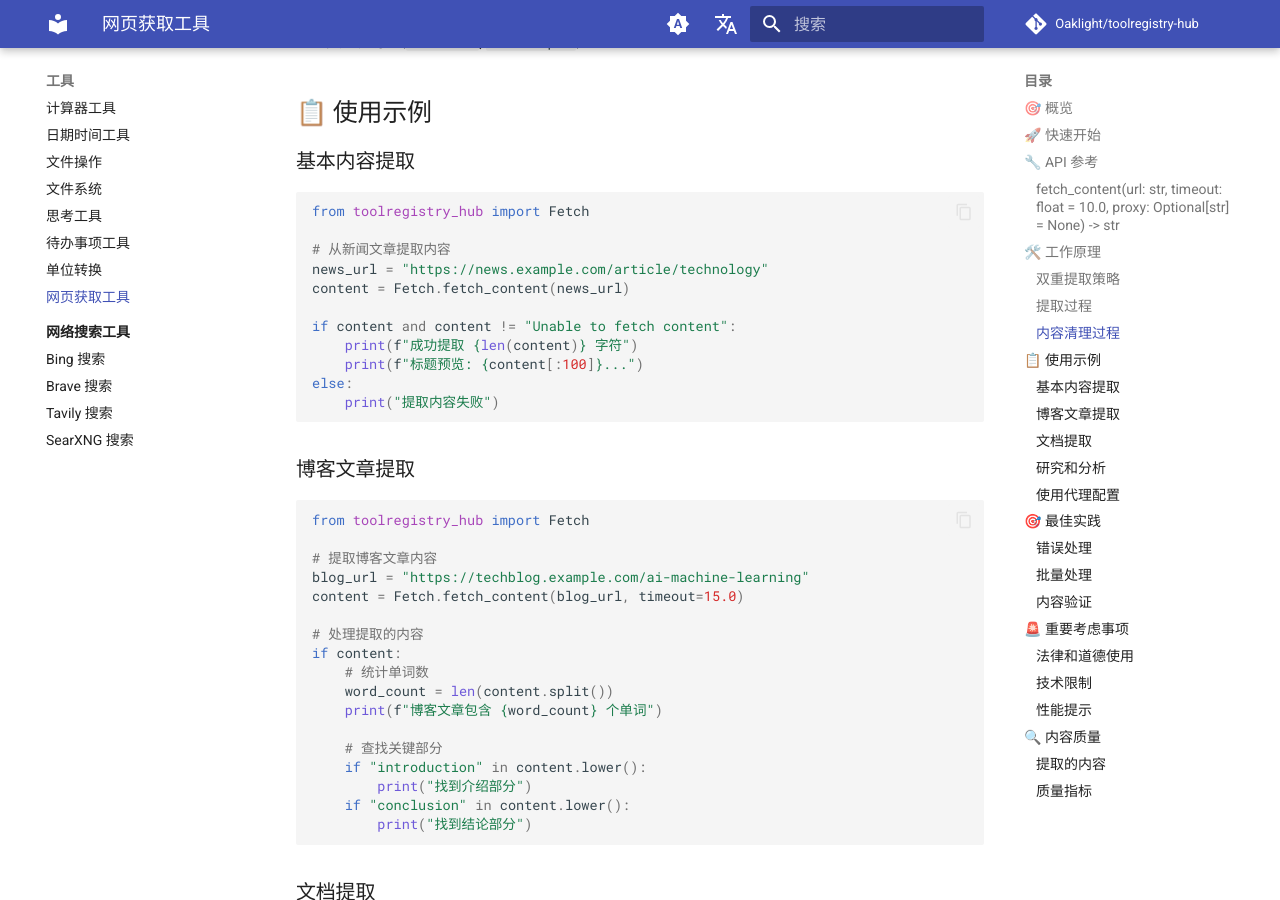
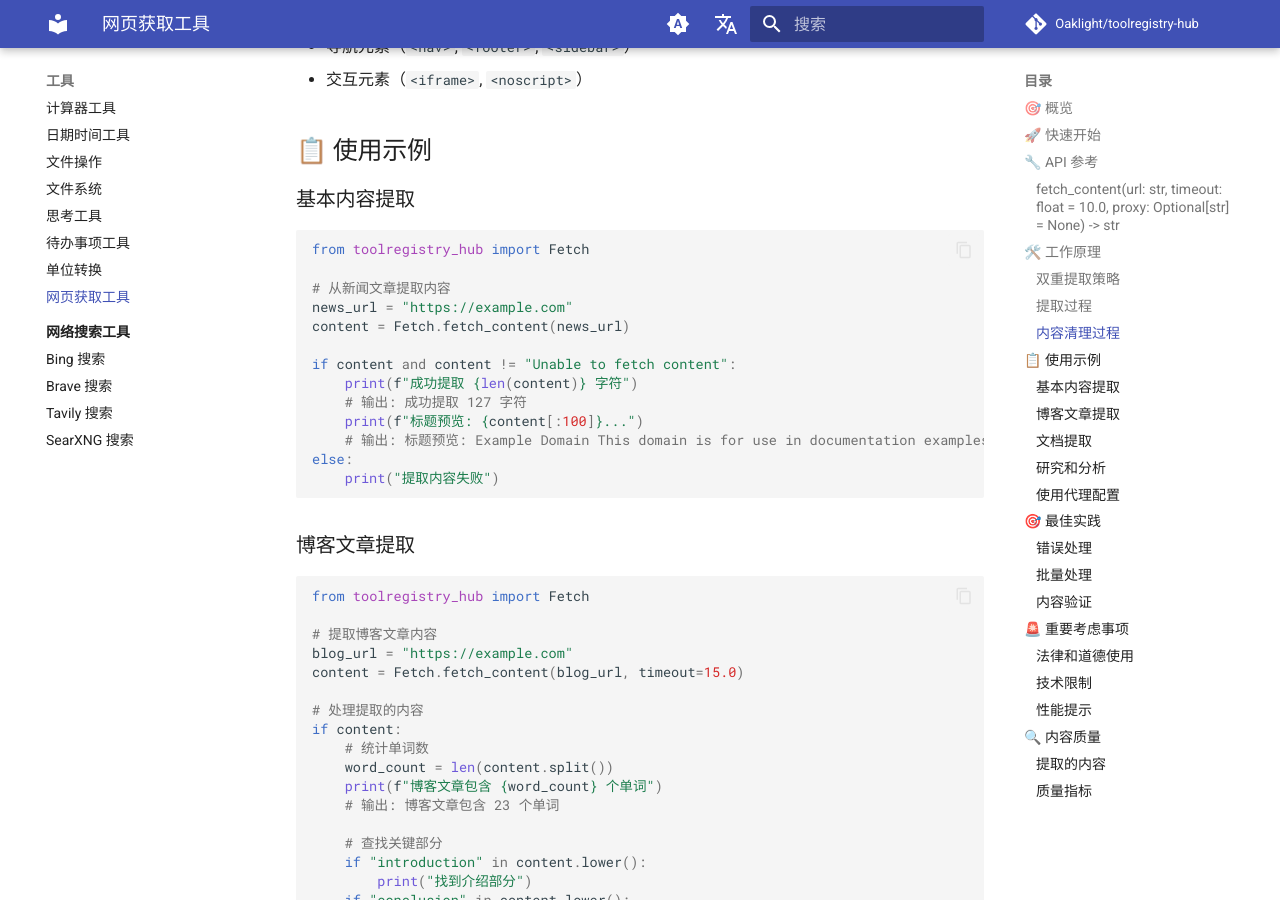
Before and after one commit to Oaklight/toolregistry-hub, an MkDocs documentation site: the page built from docs/tools/web_fetch_tool.md, in a window 1280 px wide and 900 px high, scrolled down 2240 px. Built offline with MkDocs 1.6.1 and Material for MkDocs 9.7.7, drawn with Linux system fonts in a browser that asks for light colours; comment, search, counter and statistics services are not loaded; some of the changed text lies outside the part shown.

Commit message:
📝 docs(web_fetch_tool): update examples with actual output comments
- add expected output comments for better documentation clarity
- update example URLs to use consistent domain
- include character count and content preview outputs
- add word count example output for blog post scenario

````diff
--- a/docs/tools/web_fetch_tool.md
+++ b/docs/tools/web_fetch_tool.md
@@ -30,7 +30,9 @@ from toolregistry_hub import Fetch
 url = "https://example.com"
 content = Fetch.fetch_content(url)
 print(f"内容长度: {len(content)} 字符")
+# 输出: 内容长度: 127 字符
 print(f"内容预览: {content[:200]}...")
+# 输出: 内容预览: Example Domain This domain is for use in documentation examples without needing permission. Avoid us...
 
 # 使用超时和代理
 content = Fetch.fetch_content(
@@ -101,12 +103,14 @@ graph TD
 from toolregistry_hub import Fetch
 
 # 从新闻文章提取内容
-news_url = "https://news.example.com/article/technology"
+news_url = "https://example.com"
 content = Fetch.fetch_content(news_url)
 
 if content and content != "Unable to fetch content":
     print(f"成功提取 {len(content)} 字符")
+    # 输出: 成功提取 127 字符
     print(f"标题预览: {content[:100]}...")
+    # 输出: 标题预览: Example Domain This domain is for use in documentation examples without needing permission. Avoid us...
 else:
     print("提取内容失败")
 ```
@@ -117,7 +121,7 @@ else:
 from toolregistry_hub import Fetch
 
 # 提取博客文章内容
-blog_url = "https://techblog.example.com/ai-machine-learning"
+blog_url = "https://example.com"
 content = Fetch.fetch_content(blog_url, timeout=15.0)
 
 # 处理提取的内容
@@ -125,6 +129,7 @@ if content:
     # 统计单词数
     word_count = len(content.split())
     print(f"博客文章包含 {word_count} 个单词")
+    # 输出: 博客文章包含 23 个单词
 
     # 查找关键部分
     if "introduction" in content.lower():
````
